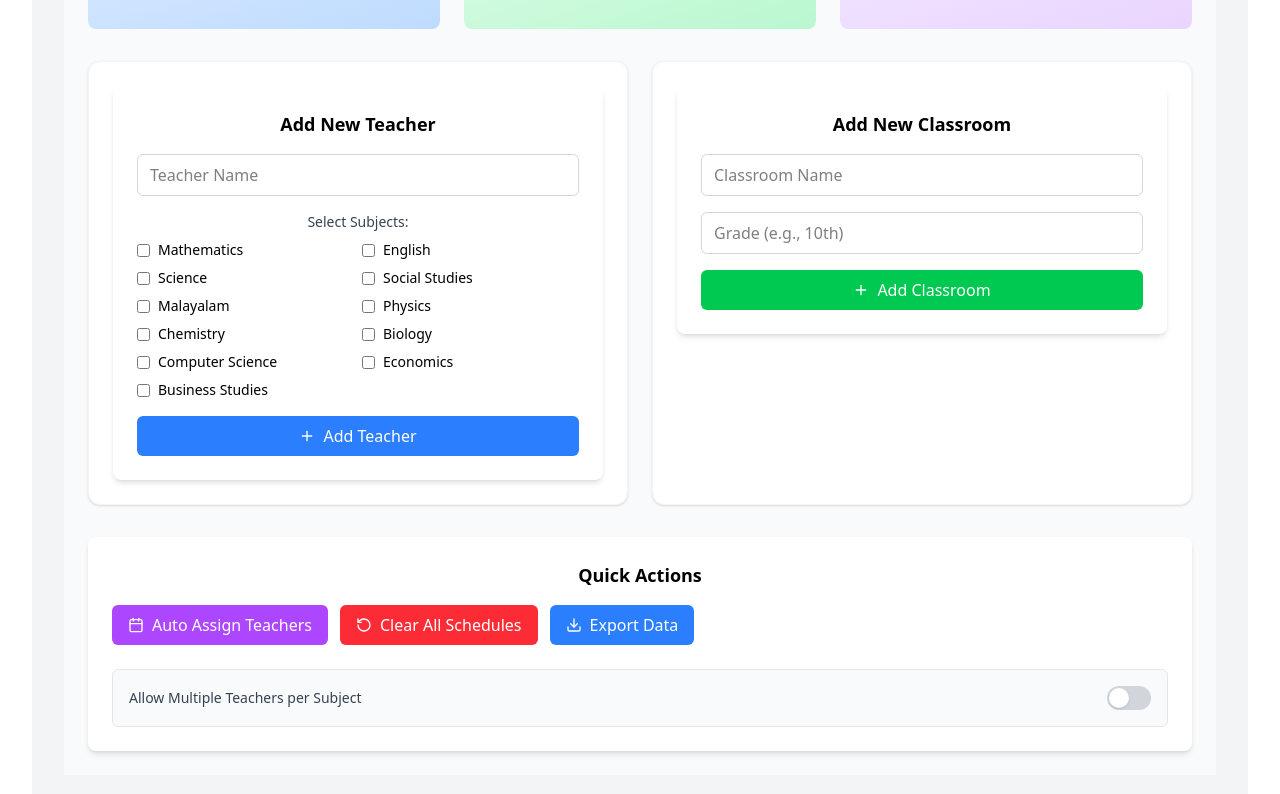
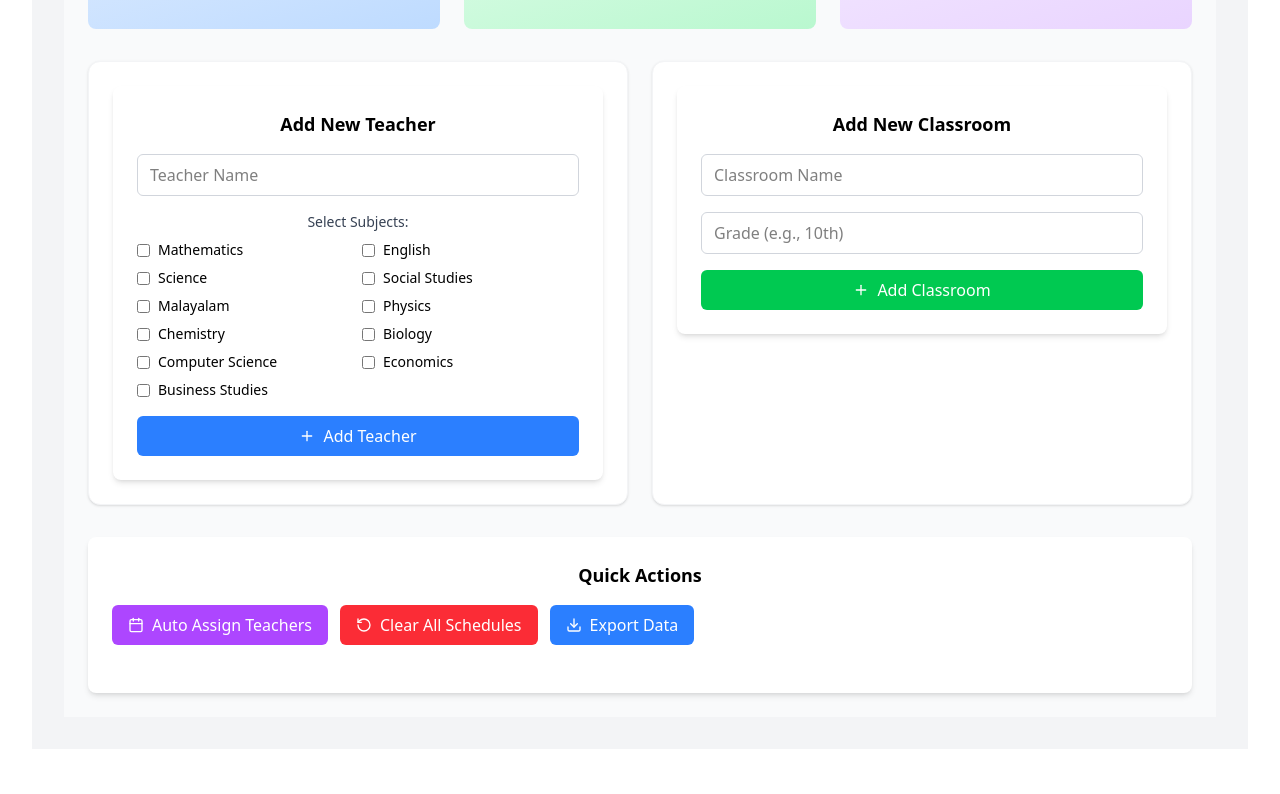
Before and after one commit to SHIBINSHA02/Planora_react, a React (Vite) app: page / in a window 1280 px wide. Shown: the part 352-1146 px from the top of the page. Built offline with nearby package versions, Linux system fonts and the light colour scheme.

Commit message:
modified paramter passing children

```diff
--- a/src/TeacherScheduleSystem.jsx
+++ b/src/TeacherScheduleSystem.jsx
@@ -27,8 +27,6 @@ const TeacherScheduleSystem = () => {
     getTeachersForSubject, // Add this
     isTeacherAvailable,
     autoAssignTeachers,
-    allowMultiTeacher,
-    setAllowMultiTeacher,
     exportData
   } = useScheduleData();
 
@@ -58,8 +56,7 @@ const TeacherScheduleSystem = () => {
               autoAssignTeachers={autoAssignTeachers}
               clearAllSchedules={clearAllSchedules}
               exportData={exportData}
-              allowMultiTeacher={allowMultiTeacher}
-              setAllowMultiTeacher={setAllowMultiTeacher}
+
             />
           </ErrorBoundary>
         )}
--- a/src/components/DashboardView.jsx
+++ b/src/components/DashboardView.jsx
@@ -117,8 +117,6 @@ const DashboardView = ({
           onAutoAssign={autoAssignTeachers}
           onClearAll={clearAllSchedules}
           onExport={exportData}
-          allowMultiTeacher={allowMultiTeacher}
-          setAllowMultiTeacher={setAllowMultiTeacher}
           className="bg-white rounded-xl shadow-sm p-6 border border-gray-100 hover:shadow-md transition-shadow duration-300"
         />
       </motion.div>
--- a/src/components/QuickActions.jsx
+++ b/src/components/QuickActions.jsx
@@ -2,7 +2,7 @@
 import React from 'react';
 import { Calendar, Download, RotateCcw } from 'lucide-react';
 
-const QuickActions = ({ onAutoAssign, onClearAll, onExport, allowMultiTeacher, setAllowMultiTeacher }) => {
+const QuickActions = ({ onAutoAssign, onClearAll, onExport}) => {
   return (
     <div className="bg-white p-6 rounded-lg shadow-md">
       <h3 className="text-lg font-semibold mb-4">Quick Actions</h3>
@@ -33,30 +33,6 @@ const QuickActions = ({ onAutoAssign, onClearAll, onExport, allowMultiTeacher, s
           <span>Export Data</span>
         </button>
       </div>
-
-      {/* Toggle Multi-Teacher */}
-      <div className="flex items-center justify-between bg-gray-50 p-4 rounded-md border border-gray-200">
-        <span className="text-sm font-medium text-gray-700">
-          Allow Multiple Teachers per Subject
-        </span>
-        <label className="inline-flex items-center cursor-pointer">
-          <input
-            type="checkbox"
-            checked={allowMultiTeacher}
-            onChange={(e) => setAllowMultiTeacher(e.target.checked)}
-            className="sr-only"
-          />
-          <div className={`w-11 h-6 rounded-full transition-colors ${
-            allowMultiTeacher ? 'bg-green-500' : 'bg-gray-300'
-          } relative`}>
-            <span
-              className={`absolute top-0.5 left-0.5 w-5 h-5 bg-white rounded-full shadow transform transition-transform ${
-                allowMultiTeacher ? 'translate-x-5' : 'translate-x-0'
-              }`}
-            />
-          </div>
-        </label>
-      </div>
     </div>
   );
 };
--- a/src/components/ScheduleTable.jsx
+++ b/src/components/ScheduleTable.jsx
@@ -1,3 +1,4 @@
+// src/components/ScheduleTable.jsx
 "use client"
 
 import React from "react"
--- a/src/components/hooks/useScheduleData.js
+++ b/src/components/hooks/useScheduleData.js
@@ -4,7 +4,6 @@ import { useState } from 'react';
 export const useScheduleData = () => {
 
 
-  const [allowMultiTeacher, setAllowMultiTeacher] = useState(false);
   // Define class-specific subjects
   const classSubjects = {
     'S1': ['Mathematics', 'English', 'Science', 'Social Studies', 'Malayalam'],
@@ -404,8 +403,6 @@ const updateSchedule = (classroomId, dayIndex, periodIndex, teacherId, subject)
     isTeacherAvailable,
     autoAssignTeachers,
     getScheduleConflicts,
-    allowMultiTeacher,
-    setAllowMultiTeacher,
     exportData
   };
 };
```
